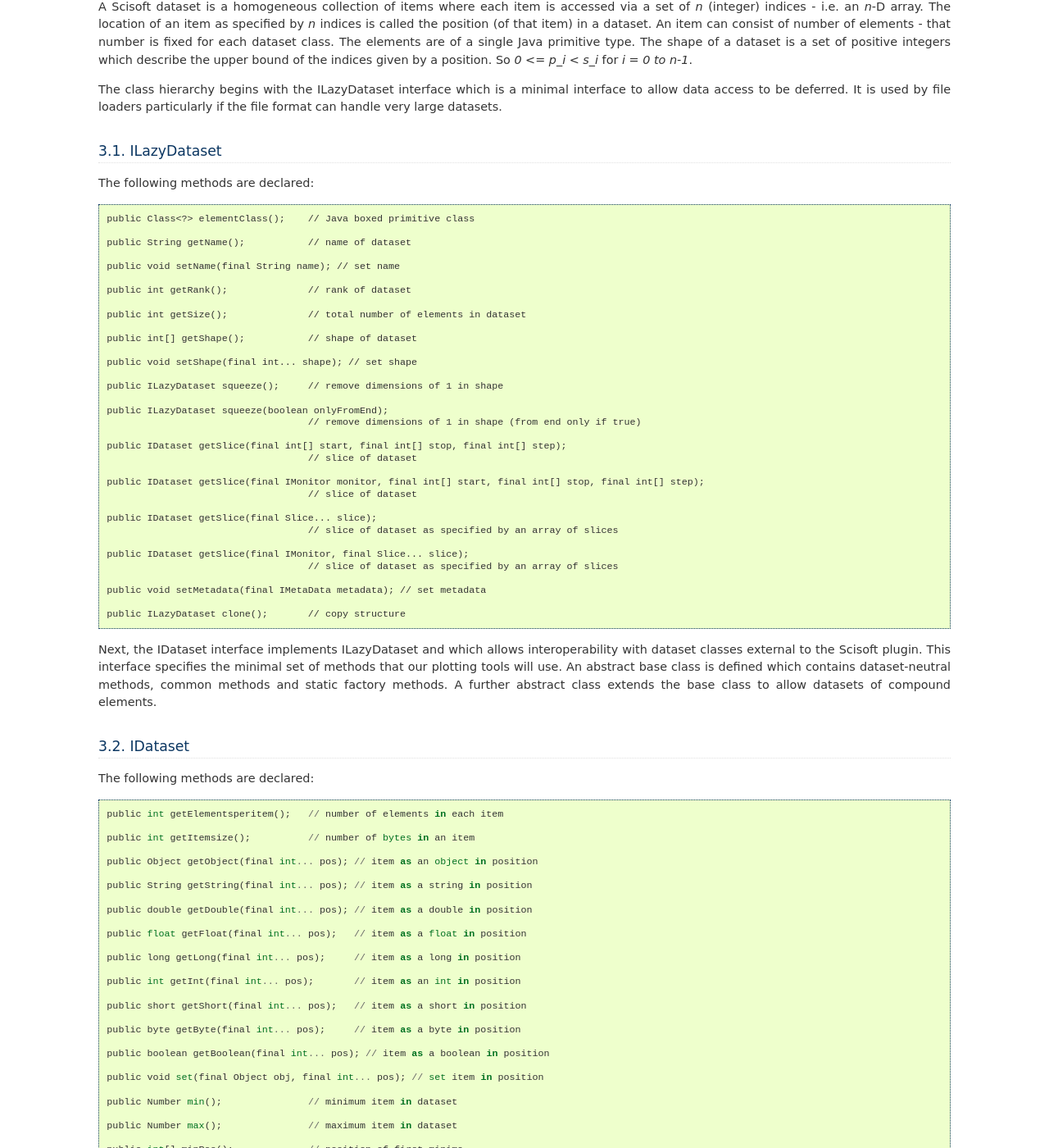
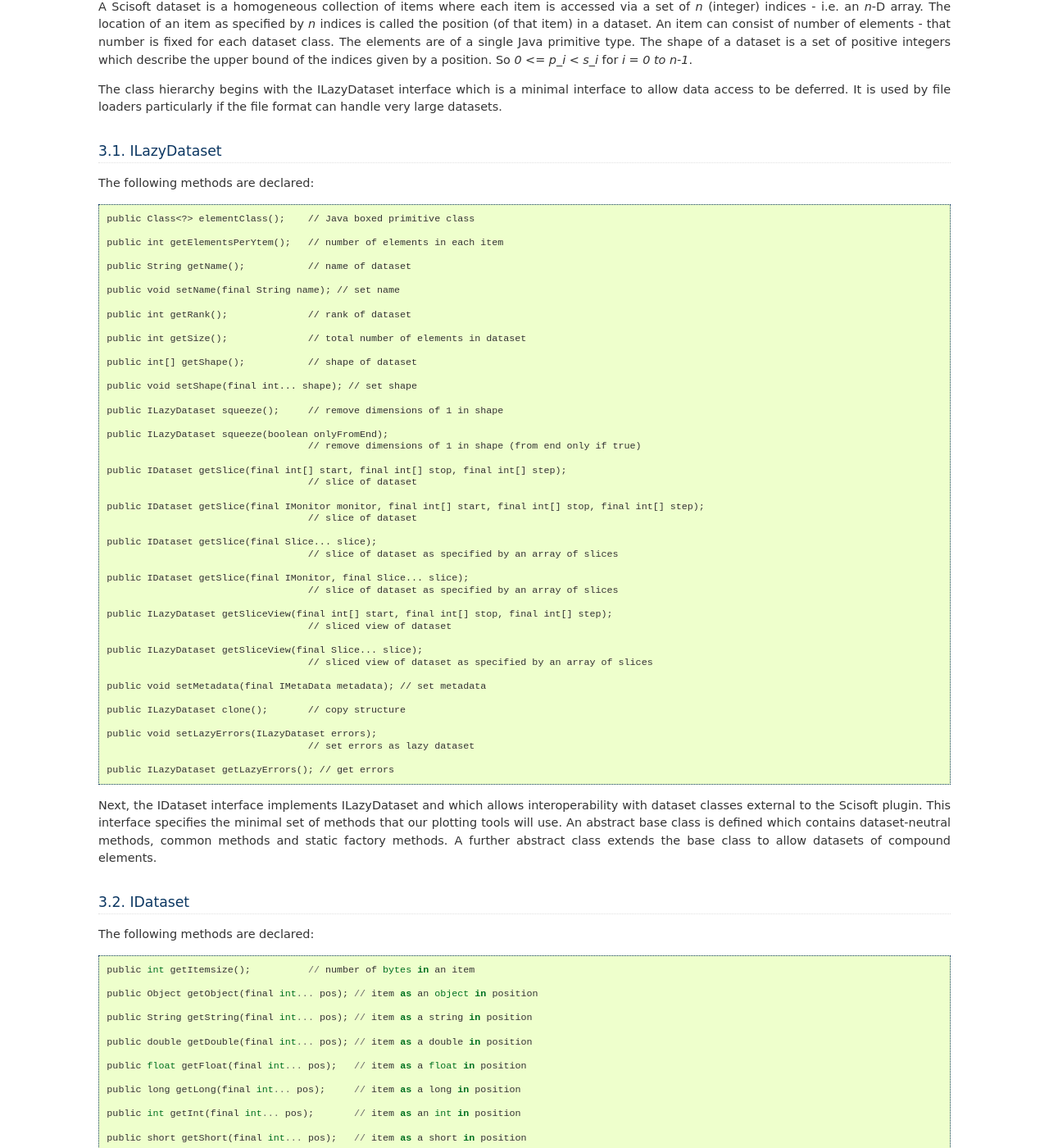
Before and after one commit to DawnScience/dawn-doc, a Sphinx documentation site: the page built from org.dawnsci.documentation.developer/source/genericdataset.rst, in a window 1280 px wide and 1400 px high, scrolled down 253 px. Shown: the whole window at 82% size. Built offline with Sphinx 7.4.7, drawn with Linux system fonts in a browser that asks for light colours; some of the changed text lies outside the part shown.

Commit message:
Updated dev document on datasets

```diff
--- a/org.dawnsci.documentation.developer/source/genericdataset.rst
+++ b/org.dawnsci.documentation.developer/source/genericdataset.rst
@@ -22,6 +22,8 @@
 The following methods are declared::
 
 	public Class<?> elementClass();    // Java boxed primitive class
+
+	public int getElementsPerYtem();   // number of elements in each item
 
 	public String getName();           // name of dataset
 
@@ -52,9 +54,20 @@
 	public IDataset getSlice(final IMonitor, final Slice... slice);
 	                                   // slice of dataset as specified by an array of slices
 
+	public ILazyDataset getSliceView(final int[] start, final int[] stop, final int[] step);
+	                                   // sliced view of dataset
+
+	public ILazyDataset getSliceView(final Slice... slice);
+	                                   // sliced view of dataset as specified by an array of slices
+
 	public void setMetadata(final IMetaData metadata); // set metadata
 
 	public ILazyDataset clone();       // copy structure
+
+	public void setLazyErrors(ILazyDataset errors);
+	                                   // set errors as lazy dataset
+
+	public ILazyDataset getLazyErrors(); // get errors
 
 Next, the IDataset interface implements ILazyDataset and which allows
 interoperability with dataset classes external to the Scisoft plugin. This
@@ -67,8 +80,6 @@
 IDataset
 --------
 The following methods are declared::
-
-	public int getElementsperitem();   // number of elements in each item
 
 	public int getItemsize();          // number of bytes in an item
 
@@ -92,6 +103,13 @@
 
 	public void set(final Object obj, final int... pos); // set item in position
 
+	public void resize(int... newShape); // resize to new shape
+
+	public IDataset squeeze();          // remove dimensions of 1 in shape
+
+	public IDataset squeeze(boolean onlyFromEnd);
+	                                   // remove dimensions of 1 in shape (from end only if true)
+
 	public Number min();               // minimum item in dataset
 
 	public Number max();               // maximum item in dataset
@@ -101,6 +119,8 @@
 	public int[] maxPos();             // position of first maxima
 
 	public IDataset clone();           // copy structure, making new copy of data
+
+	public IMetaData getMetadata();    // return metadata
 
 Implementation
 --------------
@@ -112,8 +132,6 @@
 provide a means to iterate over the index of the backing data array and/or the
 positions in row-major order.
 
-A dataset can be expanded by setting a value at a position outside its shape.
-Once expanded, the dataset can become discontiguous as extra space is reserved
-to allow for faster future expansion. A dataset can become contiguous again
-once it has expanded to fill its reserved space. Note that elements within the
-new shape but outside the old shape are set to minimum values or not-a-numbers.
+Previously, a dataset could be expanded. This is now no longer supported and
+any attempt to set a value at a position outside its shape will throw an
+exception. The resize method can be used to expand datasets.
```
